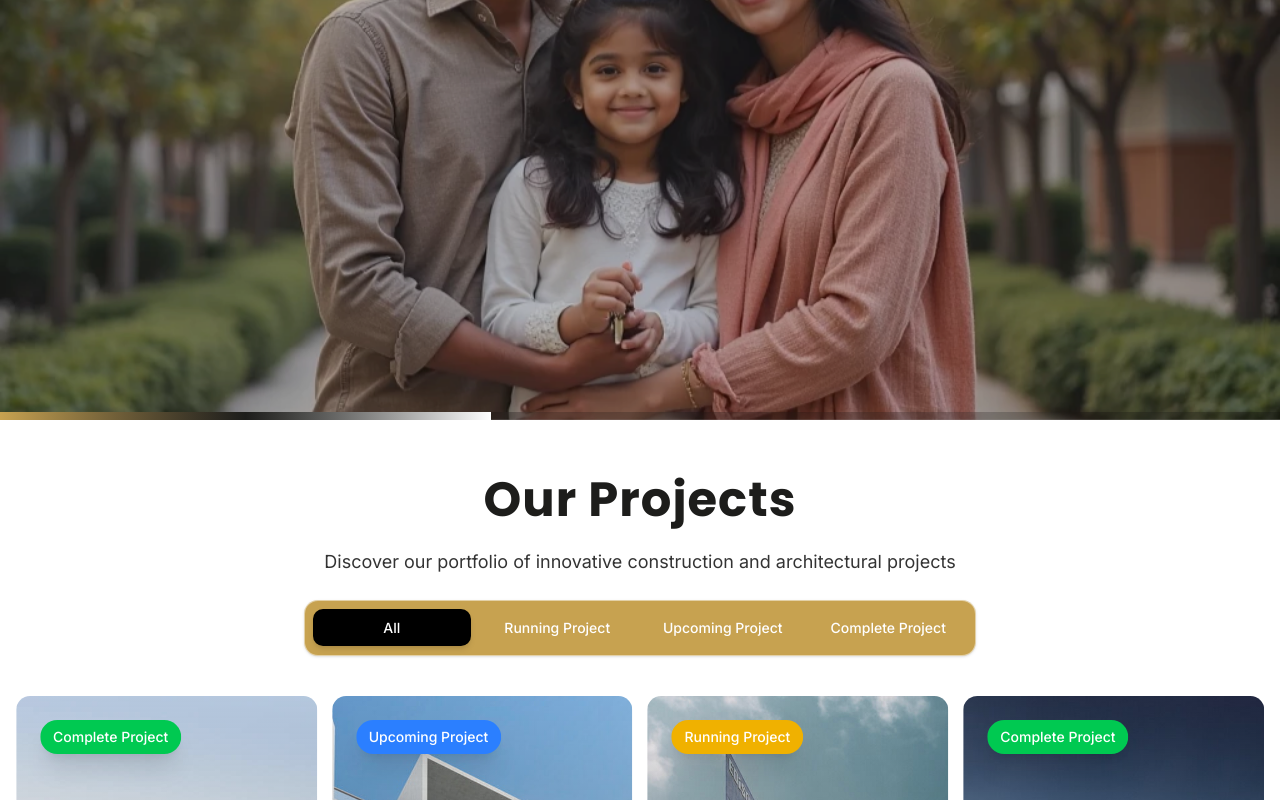
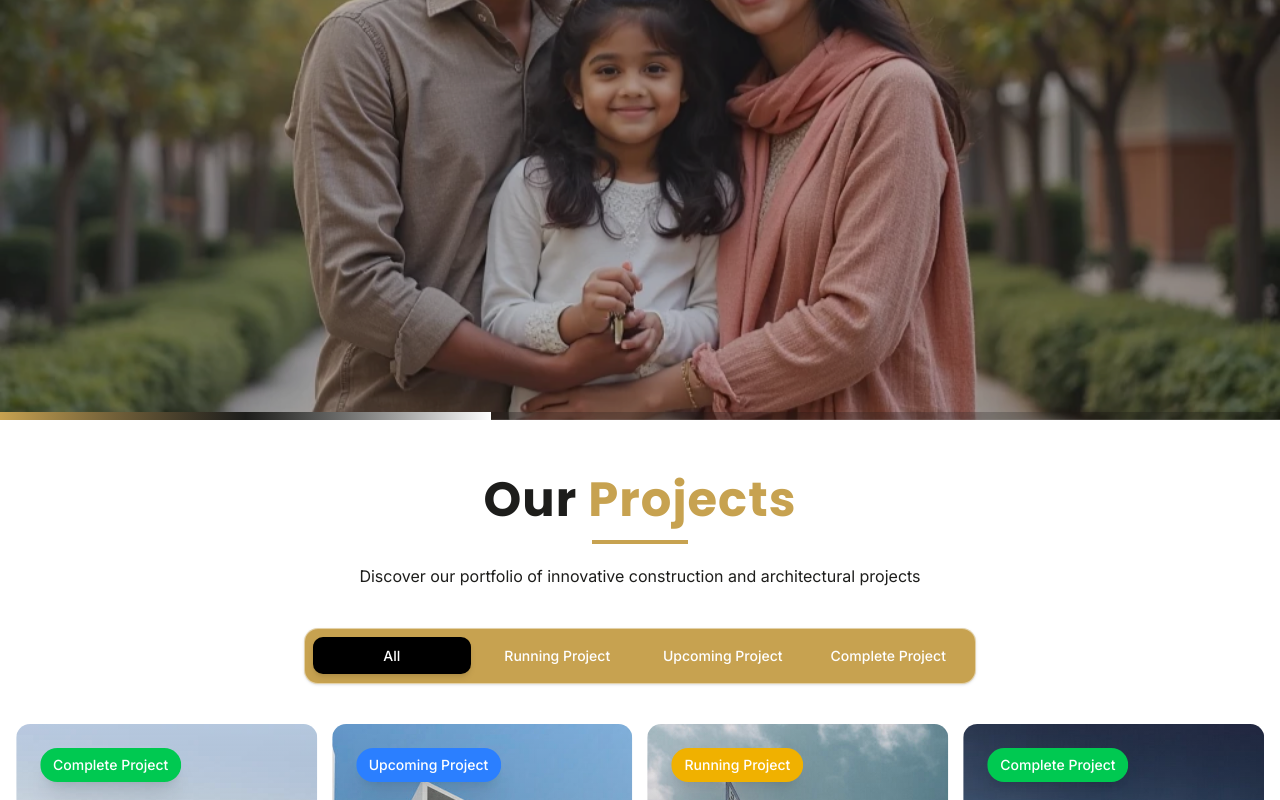
Before and after one commit to FayzulIslamFaisal/promise-holding-properties, a Next.js app: page / in a window 1280 px wide. Shown: the part 373-1173 px from the top of the page. Built offline with nearby package versions, Linux system fonts and the light colour scheme.

Commit message:
Refactor ProjectTabViews to use SectionTitle component for improved header structure and styling

```diff
--- a/src/components/common/SectionTitle.tsx
+++ b/src/components/common/SectionTitle.tsx
@@ -9,13 +9,15 @@ const SectionTitle: React.FC<TitleSubtitleProps> = ({ title, subtitle, border_b=
     const firstPart = titleParts[0];
     const secondPart = titleParts.slice(1).join(' ');
   return (
-    <div>
-      <h1 className="text-2xl sm:text-3xl md:text-4xl capitalize font-bold darkLight-text-color">
-        <span >{firstPart}</span>
-        {secondPart && <span className="text-[var(--custom-text-secondary)]"> {secondPart}</span>}
-      </h1>
-      {border_b && <div className="w-20 h-1 bg-primary my-2 rounded"></div>}
-      {subtitle && <p className="text-base darkLight-text-color">{subtitle}</p>}
+    <div className="text-center mb-6 md:mb-10">
+        <div className="mb-3 md:mb-5">
+            <h1 className="text-3xl sm:text-4xl md:text-5xl mb-4 capitalize font-bold darkLight-text-color">
+                <span >{firstPart} {" "}</span>
+                {secondPart && <span className="text-[var(--custom-text-secondary)]">{secondPart}</span>}
+            </h1>
+            {border_b && <div className="w-24 h-1 bg-[var(--custom-text-secondary)] mx-auto"></div>}
+        </div>
+        {subtitle && <p className="text-base darkLight-text-color">{subtitle}</p>}
     </div>
   )
 }
--- a/src/components/home-page/ProjectTabViews.tsx
+++ b/src/components/home-page/ProjectTabViews.tsx
@@ -13,6 +13,7 @@ import 'swiper/css';
 import 'swiper/css/free-mode';
 
 import ProjectTabCard from './ProjectTabCard';
+import SectionTitle from '../common/SectionTitle';
 interface Project {
   id: string;
   title: string;
@@ -156,16 +157,9 @@ const mockProjects: Project[] = [
 
   return (
     <section className="w-full px-4 md:pb-14 pb-10 border-b border-[var(--custom-bg-accent)]/40">
-      {/* Header */}
       <div className="text-center md:pt-14 pt-10">
-        <h1 className="text-4xl md:text-5xl font-bold text-[var(--custom-text-primary)] dark:text-[var(--custom-text-white)] mb-6">
-          Our Projects
-        </h1>
-        <p className="text-lg text-[var(--custom-text-black)]/80 dark:text-[var(--custom-text-white)]/80 mx-auto pb-6">
-          Discover our portfolio of innovative construction and architectural projects
-        </p>
+        <SectionTitle title="Our Projects" subtitle="Discover our portfolio of innovative construction and architectural projects" border_b={true}/>
       </div>
-
       {/* Tabs */}
       <Tabs value={activeTab} onValueChange={setActiveTab} className="w-full text-[var(--custom-text-white)]">
         <TabsList className="grid w-full grid-flow-row sm:grid-cols-4  max-w-full sm:max-w-2xl mx-auto gap-2 h-full sm:h-14 p-2  bg-[var(--custom-bg-accent)] rounded-xl text-[var(--custom-text-white)] border border-[var(--custom-bg-white)]/50 shadow">
```
